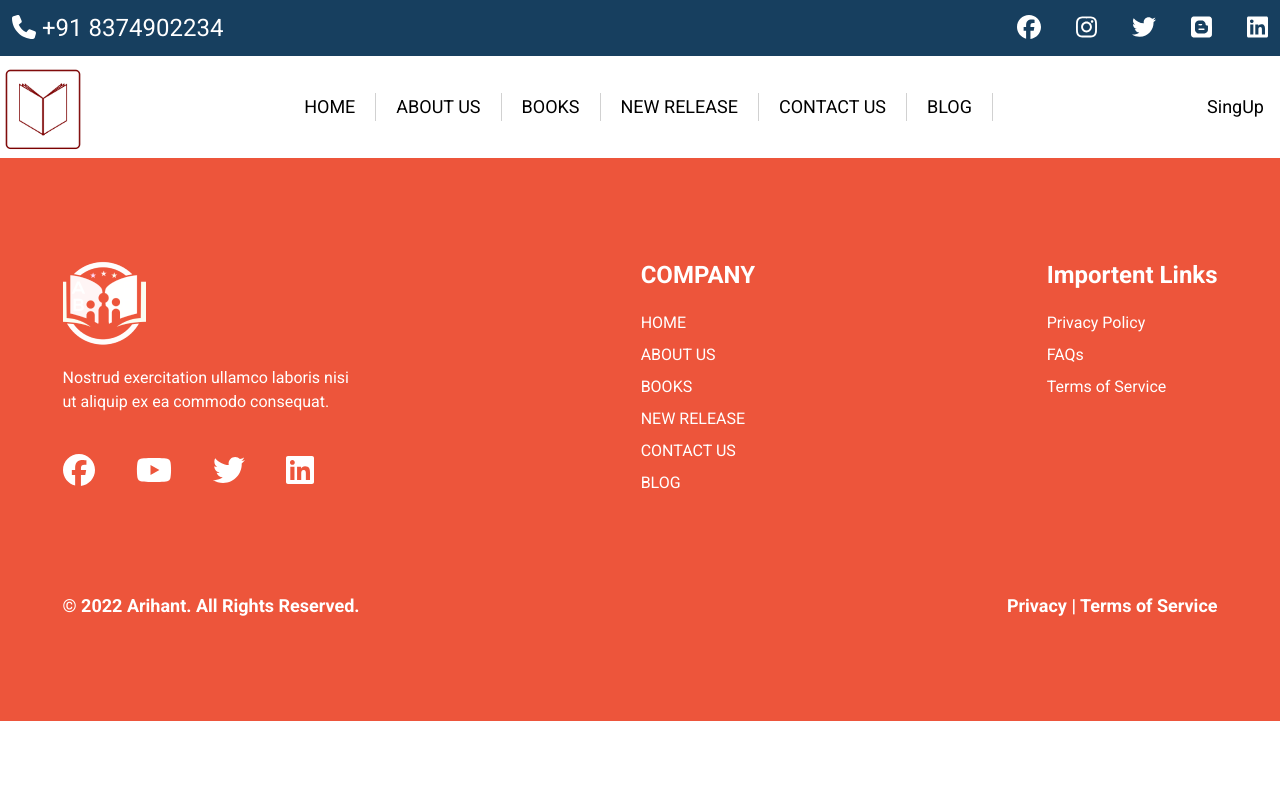
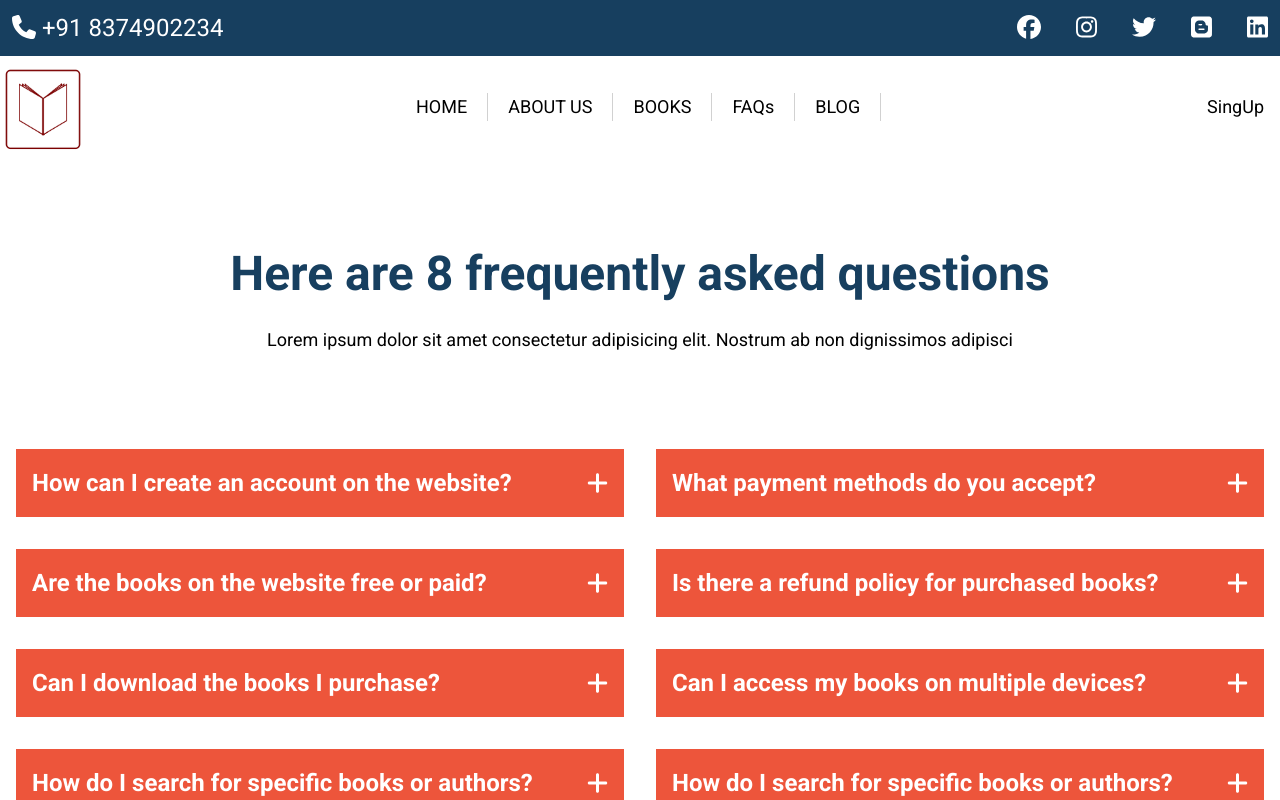
Before and after one commit to HaitamMahmdi/Book-Store, a Vue app: page /FAQs in a window 1280 px wide. Shown: the top 800 px of the page. Built offline with nearby package versions, Linux system fonts and the light colour scheme; no server answers.

Commit message:
adding the FAQs page.

```diff
--- a/src/App.vue
+++ b/src/App.vue
@@ -81,14 +81,13 @@ onMounted(() => {
               >BOOKS</RouterLink
             >
           </li>
+          <li></li>
           <li>
-            <a class="border-r border-[#D1D1D1] block px-5" href=""
-              >NEW RELEASE</a
+            <RouterLink
+              :to="{ name: 'FAQs' }"
+              class="border-r border-[#D1D1D1] block px-5"
             >
-          </li>
-          <li>
-            <a class="border-r border-[#D1D1D1] block px-5" href="">
-              CONTACT US</a
+              FAQs</RouterLink
             >
           </li>
           <li>
--- a/src/router/index.js
+++ b/src/router/index.js
@@ -42,6 +42,11 @@ const routes = [
     props: true,
     component: () => import("../views/TheBlogPage.vue"),
   },
+  {
+    path: "/FAQs",
+    name: "FAQs",
+    component: () => import("../views/FAQ.vue"),
+  },
 ];
 
 const router = createRouter({
--- /dev/null
+++ b/src/views/FAQ.vue
@@ -0,0 +1,102 @@
+<script setup>
+import { faPlus, faMinus } from "@fortawesome/free-solid-svg-icons";
+import { reactive } from "vue";
+
+const fAQs = reactive({
+  group: [
+    {
+      title: `How can I create an account on the website?`,
+      showAnswer: false,
+    },
+
+    {
+      title: `Are the books on the website free or paid?`,
+      showAnswer: false,
+    },
+    {
+      title: ` Can I download the books I purchase?`,
+      showAnswer: false,
+    },
+    {
+      title: `How do I search for specific books or authors?`,
+      showAnswer: false,
+    },
+  ],
+  group1: [
+    {
+      title: `What payment methods do you accept?`,
+      showAnswer: false,
+    },
+
+    {
+      title: `Is there a refund policy for purchased books?`,
+      showAnswer: false,
+    },
+    {
+      title: `Can I access my books on multiple devices?`,
+      showAnswer: false,
+    },
+    {
+      title: `How do I search for specific books or authors?`,
+      showAnswer: false,
+    },
+  ],
+});
+</script>
+<template>
+  <div class="container flex flex-wrap my-20 justify-center mid">
+    <div class="w-full text-center mb-20">
+      <h2 class="text-[clamp(1.5rem,10vw,3rem)] text-primary font-bold">
+        Here are 8 frequently asked questions
+      </h2>
+      <p class="text-[1.125rem] max-w-[50.8rem] px-2 mt-4 mx-auto">
+        Lorem ipsum dolor sit amet consectetur adipisicing elit. Nostrum ab non
+        dignissimos adipisci
+      </p>
+    </div>
+    <ul class="w-[40rem]">
+      <li class="p-4" v-for="(question, index) in fAQs.group" :key="index">
+        <button
+          @click="question.showAnswer = !question.showAnswer"
+          class="block bg-secondary text-white w-full p-4"
+        >
+          <h2
+            class="text-[clamp(1rem,5vw,1.5rem)] flex justify-between font-semibold items-center"
+          >
+            {{ question.title }}
+            <font-awesome-icon v-if="!question.showAnswer" :icon="faPlus" />
+            <font-awesome-icon v-if="question.showAnswer" :icon="faMinus" />
+          </h2>
+        </button>
+        <p v-if="question.showAnswer" class="text-lg p-4 bg-sectionBg">
+          Lorem ipsum dolor sit amet consectetur adipisicing elit. At
+          exercitationem accusantium similique sit expedita earum. Dicta enim
+          voluptas excepturi vero provident quos porro? Fugiat architecto
+          laborum minus ullam obcaecati perspiciatis.
+        </p>
+      </li>
+    </ul>
+    <ul class="w-[40rem]">
+      <li class="p-4" v-for="(question, index) in fAQs.group1" :key="index">
+        <button
+          @click="question.showAnswer = !question.showAnswer"
+          class="block bg-secondary text-white w-full p-4"
+        >
+          <h2
+            class="text-[clamp(1rem,5vw,1.5rem)] flex justify-between font-semibold items-center"
+          >
+            {{ question.title }}
+            <font-awesome-icon v-if="!question.showAnswer" :icon="faPlus" />
+            <font-awesome-icon v-if="question.showAnswer" :icon="faMinus" />
+          </h2>
+        </button>
+        <p v-if="question.showAnswer" class="text-lg p-4 bg-sectionBg">
+          Lorem ipsum dolor sit amet consectetur adipisicing elit. At
+          exercitationem accusantium similique sit expedita earum. Dicta enim
+          voluptas excepturi vero provident quos porro? Fugiat architecto
+          laborum minus ullam obcaecati perspiciatis.
+        </p>
+      </li>
+    </ul>
+  </div>
+</template>
--- a/tailwind.config.js
+++ b/tailwind.config.js
@@ -24,6 +24,9 @@ export default {
           "100%": { opacity: "0", top: "50%" },
         },
       },
+      screens: {
+        midDown: { max: "720px" },
+      },
     },
   },
   plugins: [],
```
